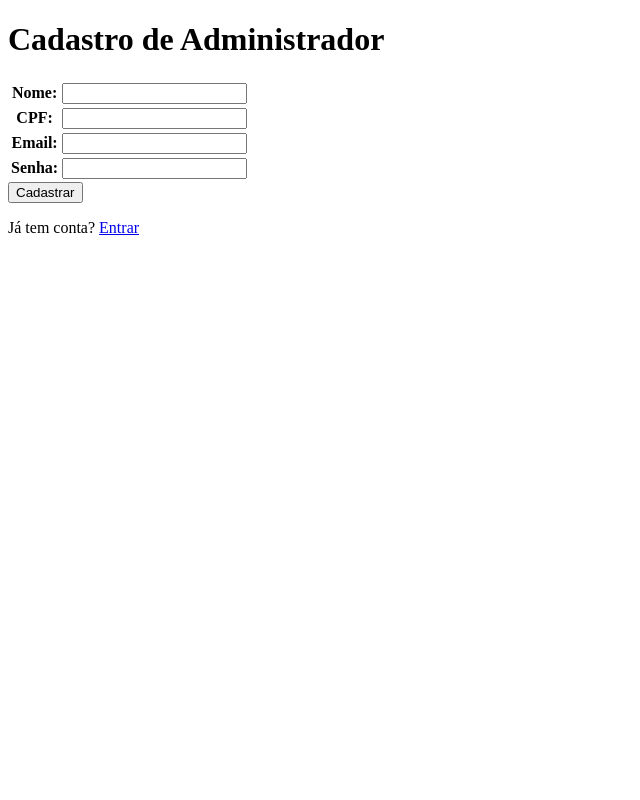
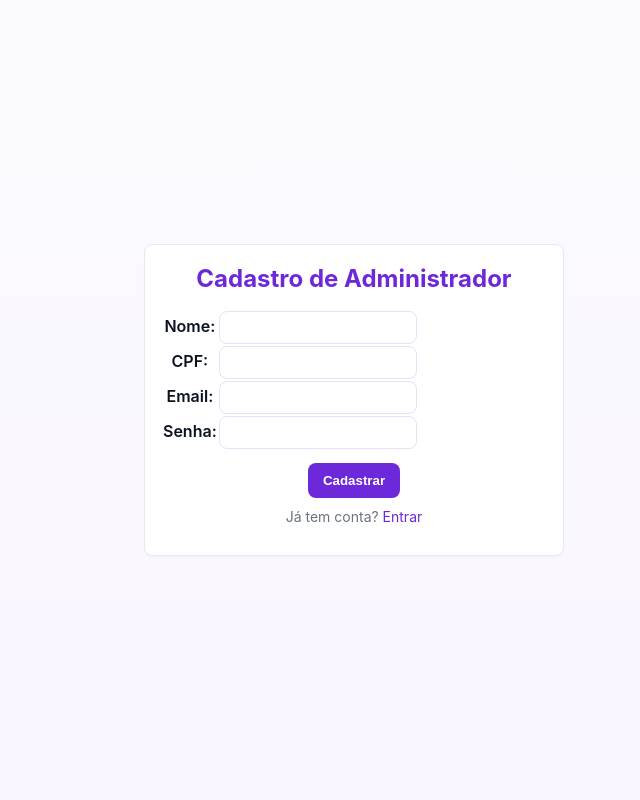
Before and after one commit to kojima-productions/vizin, a Django app: page /administrador/registro/ in a window 1280 px wide. Shown: the whole page, without its empty margins (0-640 px from the left). Run offline with Django 5.2, Linux system fonts and the light colour scheme.

Commit message:
feat: Diretorio static/ e estilização CSS

```diff
--- /dev/null
+++ b/vizin/static/css/base.css
@@ -0,0 +1,46 @@
+/* base.css — reset, base styles and theme */
+:root {
+  --purple: #6d28d9;
+  --black: #0b1220;
+  --white: #ffffff;
+  --muted: #6b7280;
+}
+* { box-sizing: border-box; margin: 0; padding: 0; }
+html, body { height: 100%; }
+body {
+  font-family: Inter, system-ui, -apple-system, "Segoe UI", Roboto, "Helvetica Neue", Arial;
+  line-height: 1.5;
+  color: var(--black);
+  background: linear-gradient(180deg, #fbfbff 0%, #faf5ff 100%);
+  -webkit-font-smoothing: antialiased;
+  -moz-osx-font-smoothing: grayscale;
+}
+.container {
+  width: 100%;
+  max-width: 1024px;
+  margin: 0 auto;
+  padding: 1rem;
+}
+a { color: var(--purple); text-decoration: none; }
+a:hover { text-decoration: underline; }
+img { max-width: 100%; display: block; }
+
+/* Auth centered page */
+.auth-page { min-height: 100vh; display: flex; align-items: center; justify-content: center; padding: 2rem; }
+.auth-box {
+  width: 100%;
+  max-width: 420px;
+  background: var(--white);
+  border-radius: 12px;
+  padding: 1.5rem;
+  box-shadow: 0 8px 30px rgba(15,23,42,0.06);
+  border: 1px solid rgba(109,40,217,0.06);
+}
+.auth-box h1 { color: var(--purple); text-align: center; margin-bottom: .75rem; font-size: 1.5rem; }
+.auth-box .lead { text-align: center; color: var(--muted); margin-bottom: 1rem; }
+
+/* Typography */
+h1 { font-size: 1.75rem; margin-bottom: .5rem; }
+h2 { font-size: 1.25rem; margin-bottom: .5rem; }
+p { margin-bottom: .75rem; }
+.small { font-size: .875rem; color: var(--muted); }
--- /dev/null
+++ b/vizin/static/css/components.css
@@ -0,0 +1,31 @@
+/* components.css — buttons, forms, tables */
+.btn {
+  display: inline-block;
+  padding: .6rem .9rem;
+  border-radius: 8px;
+  background: var(--purple);
+  color: var(--white);
+  border: none;
+  cursor: pointer;
+  font-weight: 700;
+}
+.btn.secondary { background: var(--black); color: var(--white); }
+.btn.ghost { background: transparent; color: var(--purple); border: 1px solid rgba(109,40,217,0.15); }
+.btn:disabled { opacity: .6; cursor: not-allowed; }
+
+.form-group { margin-bottom: .75rem; }
+label { display:block; margin-bottom: .25rem; font-weight:600; color:var(--black); }
+input[type="text"], input[type="email"], input[type="password"], textarea, select {
+  width:100%;
+  padding:.5rem .6rem;
+  border:1px solid #e6e1f8;
+  border-radius:8px;
+  background:#fff;
+}
+input:focus, textarea:focus, select:focus { outline: none; border-color: rgba(109,40,217,0.6); box-shadow: 0 0 0 4px rgba(109,40,217,0.08); }
+
+.form-actions { display:flex; gap:.5rem; justify-content:center; margin-top: .75rem; }
+
+.table { width:100%; border-collapse: collapse; margin-top: .5rem; }
+.table th, .table td { padding: .5rem .75rem; border-bottom: 1px solid #eef2f7; text-align: left; }
+.table th { background: #fbfdff; font-weight:600; }
--- /dev/null
+++ b/vizin/static/css/layout.css
@@ -0,0 +1,31 @@
+/* layout.css — basic page layout */
+.header {
+  background: #ffffff;
+  border-bottom: 1px solid #e6e9ef;
+  padding: .75rem 0;
+}
+.header .brand { font-weight: 700; color: #111827; font-size: 1.125rem; }
+.nav { display:flex; gap: .75rem; align-items: center; }
+.nav a { color: #374151; padding: .35rem .5rem; border-radius: 6px; }
+.nav a:hover { background: #f3f4f6; }
+
+.main { padding: 1.5rem 0; }
+.row { display: flex; gap: 1rem; }
+.col { flex: 1; }
+.aside { width: 240px; }
+.card {
+  background: #fff;
+  border: 1px solid #e6e9ef;
+  border-radius: 8px;
+  padding: 1rem;
+  box-shadow: 0 1px 2px rgba(16,24,40,0.03);
+}
+
+.footer {
+  padding: 1rem 0;
+  color: #6b7280;
+  font-size: .875rem;
+  text-align: center;
+  border-top: 1px solid #e6e9ef;
+  margin-top: 2rem;
+}
--- /dev/null
+++ b/vizin/static/css/utilities.css
@@ -0,0 +1,15 @@
+/* utilities.css — helpers */
+.mt-1 { margin-top: .25rem; }
+.mt-2 { margin-top: .5rem; }
+.mt-3 { margin-top: 1rem; }
+.mb-1 { margin-bottom: .25rem; }
+.mb-2 { margin-bottom: .5rem; }
+.mb-3 { margin-bottom: 1rem; }
+.p-1 { padding: .25rem; }
+.p-2 { padding: .5rem; }
+.p-3 { padding: 1rem; }
+.text-center { text-align: center; }
+.hidden { display: none !important; }
+.flex { display: flex; }
+.flex-center { display:flex; align-items:center; justify-content:center; }
+.badge { display:inline-block; padding:.15rem .4rem; background:#eef2ff; color:#1e3a8a; border-radius:999px; font-size:.75rem; }
--- a/vizin/templates/administrador/painel.html
+++ b/vizin/templates/administrador/painel.html
@@ -1,8 +1,13 @@
+{% load static %}
 <!DOCTYPE html>
 <html lang="pt-br">
 <head>
   <meta charset="utf-8">
   <title>Painel Administrador</title>
+  <link rel="stylesheet" href="{% static 'css/base.css' %}">
+  <link rel="stylesheet" href="{% static 'css/layout.css' %}">
+  <link rel="stylesheet" href="{% static 'css/components.css' %}">
+  <link rel="stylesheet" href="{% static 'css/utilities.css' %}">
 </head>
 <body>
   <h1>Painel do Administrador</h1>
--- a/vizin/templates/administrador/registro.html
+++ b/vizin/templates/administrador/registro.html
@@ -1,24 +1,37 @@
+{% load static %}
 <!DOCTYPE html>
 <html lang="pt-br">
 <head>
   <meta charset="utf-8">
   <title>Cadastro de Administrador</title>
+  <link rel="stylesheet" href="{% static 'css/base.css' %}">
+  <link rel="stylesheet" href="{% static 'css/layout.css' %}">
+  <link rel="stylesheet" href="{% static 'css/components.css' %}">
+  <link rel="stylesheet" href="{% static 'css/utilities.css' %}">
 </head>
-<body>
+<body class="auth-page">
+  <div class="container">
+    <div class="auth-box card">
       <h1>Cadastro de Administrador</h1>
 
       {% if form.non_field_errors %}
         <div style="color:red">{{ form.non_field_errors }}</div>
       {% endif %}
 
-  <form method="post">
+      <form method="post" class="auth-form">
         {% csrf_token %}
+        <div class="form-group">
           <table>
             {{ form.as_table }}
           </table>
-    <button type="submit">Cadastrar</button>
+        </div>
+        <div class="form-actions">
+          <button class="btn" type="submit">Cadastrar</button>
+        </div>
       </form>
 
-  <p>Já tem conta? <a href="{% url 'administrador:login' %}">Entrar</a></p>
+      <p class="small text-center mt-2">Já tem conta? <a href="{% url 'administrador:login' %}">Entrar</a></p>
+    </div>
+  </div>
 </body>
 </html>
```
Also changed, not shown: vizin/templates/administrador/login.html (+19 -7 lines), vizin/templates/socialaccount/signup.html (+19 -8 lines), vizin/vizin/settings.py (+8 -1 lines). Lines whose indentation alone changed are shown as unchanged.
